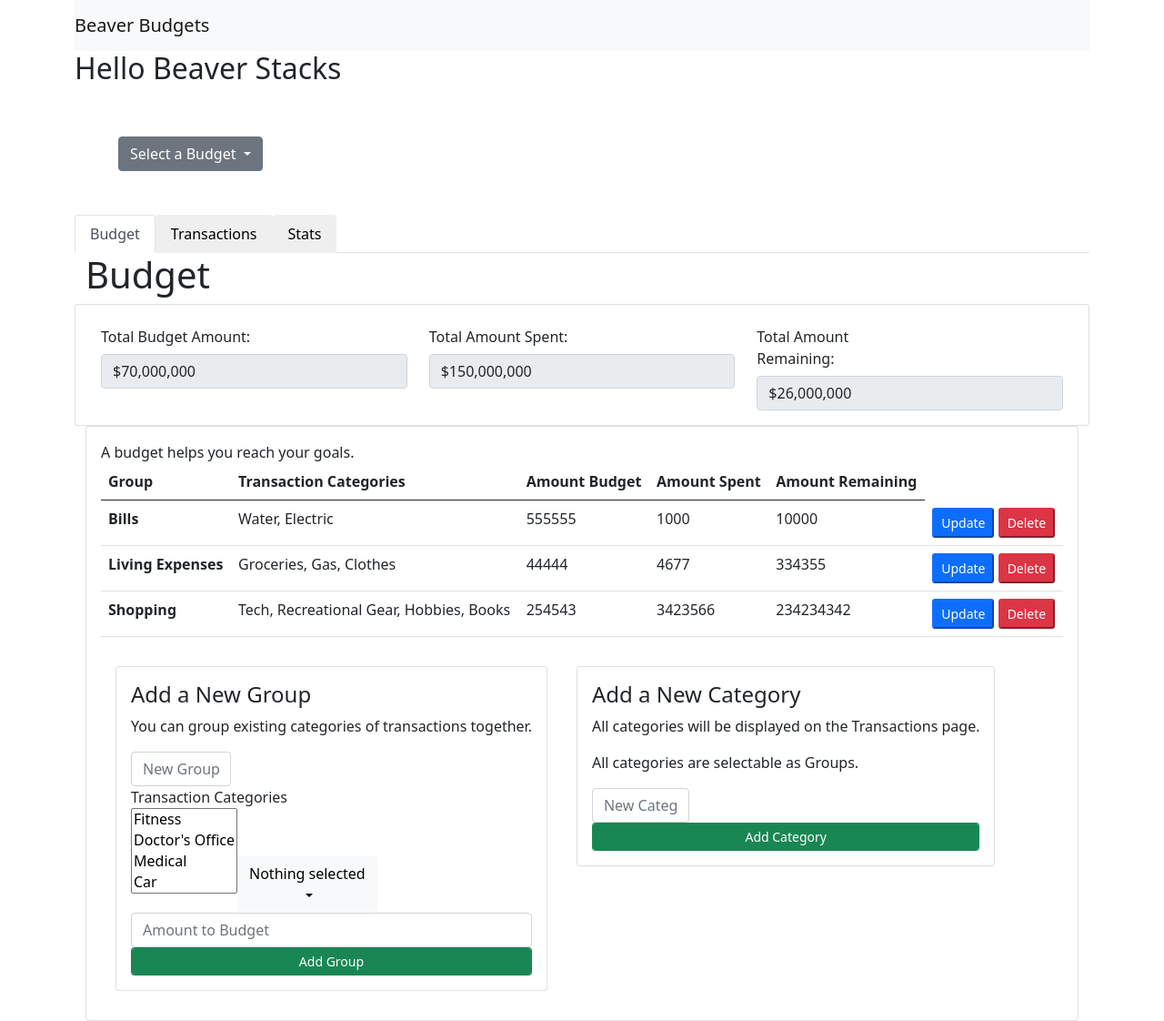
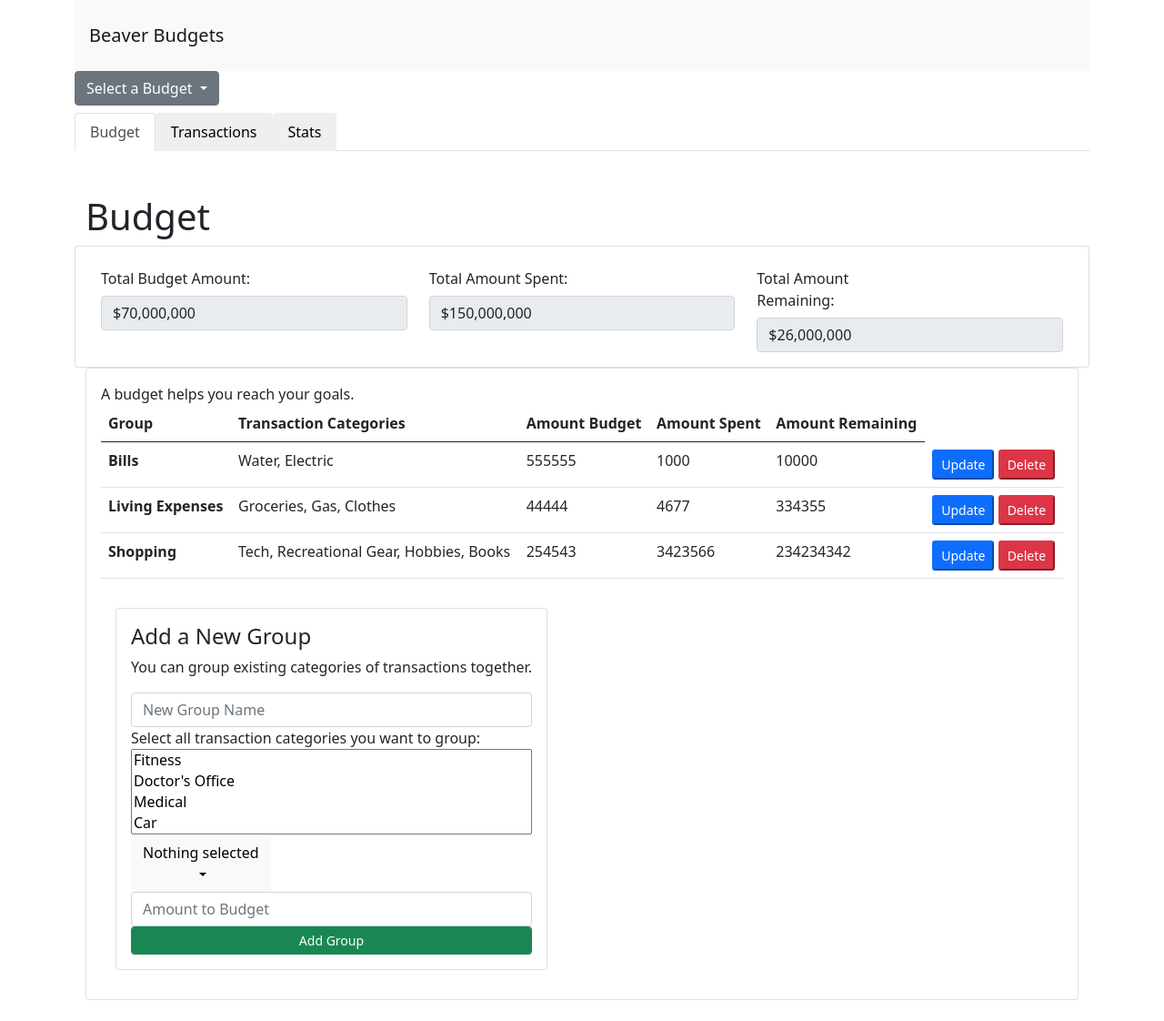
Before and after one commit to asa-leholland/BeaverHacks, a Python web app: template BeaverStacks/BudgetApp/templates/BudgetApp/index.html in a window 1280 px wide. Shown: the whole page at 91% size. After the commit the page ends 1099 px from the top, so only its background shows below. Run offline with Jinja, Linux system fonts and the light colour scheme; the template is opened without the code that fills it, so the values that code supplies are empty; some libraries are stand-ins or nearby versions.

Commit message:
Update index.html

```diff
--- a/BeaverStacks/BudgetApp/templates/BudgetApp/index.html
+++ b/BeaverStacks/BudgetApp/templates/BudgetApp/index.html
@@ -6,26 +6,22 @@
 
 		<div class="container">
   <nav class="navbar navbar-expand-lg navbar-light bg-light">
-    <a class="navbar-brand" >Beaver Budgets</a>
+    <a class="navbar-brand p-3" >Beaver Budgets</a>
   </nav>
 </div>
     <div class="container">
 
 
 
-
-
-		<h2>Hello Beaver Stacks</h2>
-
-    	<div class="btn-group m-5">
-				  <button class="btn btn-secondary btn dropdown-toggle" type="button" data-toggle="dropdown" aria-haspopup="true" aria-expanded="false">
+		<div class="dropdown">
+		  <button class="btn btn-secondary dropdown-toggle" type="button" id="dropdownMenuButton1" data-bs-toggle="dropdown" aria-expanded="false">
 		    Select a Budget
 		  </button>
-				  <div class="dropdown-menu">
-				    <option>March 2021</option>
-				    <option>April 2021</option>
-				    <option>May 2021</option>
-				  </div>
+		  <ul class="dropdown-menu" aria-labelledby="dropdownMenuButton1">
+		    <li><a class="dropdown-item" href="#">March 2021</a></li>
+		    <li><a class="dropdown-item" href="#">April 2021</a></li>
+		    <li><a class="dropdown-item" href="#">May 2021</a></li>
+		  </ul>
 		</div>
 
 <!--     	<ul class="nav nav-tabs flex-left">
@@ -35,7 +31,7 @@
 		</ul> -->
 
 		<!-- Nav tabs -->
-<ul class="nav nav-tabs" id="myTab" role="tablist">
+<ul class="nav nav-tabs mt-2" id="myTab" role="tablist">
   <li class="nav-item" role="presentation">
     <button class="nav-link active" id="budget-tab" data-bs-toggle="tab" data-bs-target="#budget" type="button" role="tab" aria-controls="budget" aria-selected="true">Budget</button>
   </li>
@@ -46,7 +42,7 @@
     <button class="nav-link" id="stats-tab" data-bs-toggle="tab" data-bs-target="#stats" type="button" role="tab" aria-controls="stats" aria-selected="false">Stats</button>
   </li>
 </ul>
-		<div class="tab-content" id="tabs">
+		<div class="tab-content mt-5" id="tabs">
 
 
 		    <div class="tab-pane active" id="budget" role="tabpanel" aria-labelledby="budget-tab">
@@ -55,7 +51,7 @@
 		    	<div class="container">
 
 
-				      <h1>Budget</h1>
+				      <div class='p5 m5'><h1 >Budget</h1></div>
 
 
 				    				  <div class="row">
@@ -167,11 +163,11 @@
 				 				<h4>Add a New Group</h4>
 							<p>You can group existing categories of transactions together.</p>
 						  <div class="form-inline">
-						  	<div class="col-3">
+						  	<div class="col p1">
 						      <input type="text" class="form-control" placeholder="New Group Name">
 						    </div>
-							<label>Transaction Categories</label>
-							<select class="selectpicker" multiple data-live-search="true">
+							<div class='p1'>Select all transaction categories you want to group:</div>
+							<select class="selectpicker w-100" multiple data-live-search="true">
 									  <option>Fitness</option>
 									  <option>Doctor's Office</option>
 									  <option>Medical</option>
@@ -188,21 +184,6 @@
 
 						</form>
 <!-- New Category Form -->
-						<form method="POST">
-							<div class='card m-3 p-3'>
-							<h4>Add a New Category</h4>
-							<p>All categories will be displayed on the Transactions page.</p>
-							<p>All categories are selectable as Groups.</p>
-						  <div class="form-inline">
-						  	<div class="col-3">
-						      <input type="text" class="form-control" placeholder="New Category Name">
-						    </div>
-						    <div class="col">
-						      <input type="submit" class="form-control btn-sm btn-success" value="Add Category">
-						    </div>
-						  </div>
-						  </div>
-						</form>
 				</div>
 
 
@@ -215,7 +196,7 @@
 
 		    	<div class="tab-pane" id="transactions" role="tabpanel" aria-labelledby="transactions-tab">
 		    		<!-- Overall Content for Transactions Tab -->
-		  <h1>Transactions</h1>
+		  <div class='p5 m5'><h1 >Transactions</h1></div>
 
 
 
@@ -294,33 +275,55 @@
 			    </div>
 			</div>
 
-			<!-- New Category Form -->
+							<div style="display: flex;">
 					<form method="POST">
-					<h4>Add a Transaction</h4>
+									<div class='card m-3 p-3'>
+									<h4>Add new transaction</h4>
 								  <div class="form-inline">
-				  	<div class="col-3">
+									  	<div class="col p-2">
 									      <input type="text" class="form-control" placeholder="New Transaction Name">
 									    </div>
-				    <div class="col">
+									    <div class="col p-2">
 									      <input type="date" class="form-control" >
 									    </div>
-				    <div class="col my-1">
-					 <label class="mr-sm-2" for="inlineFormCustomSelect">Category</label>
+								 <label class="mr-sm-2" for="inlineFormCustomSelect">Select a Category</label>
 										   <select class="custom-select mr-sm-2" id="inlineFormCustomSelect">
 										        <option selected>Choose...</option>
 										        <option value="1">One</option>
 										        <option value="2">Two</option>
 										        <option value="3">Three</option>
 										   </select>
-					</div>
-				    <div class="col">
+								  	<div class="col p-2">
 								      <input type="text" class="form-control" placeholder="New Amount">
 								    </div>
-				    <div class="col">
+								    <div class="col p-2">
 								      <input type="submit" class="form-control btn-sm btn-success" value="Add Transaction">
 								    </div>
 								  </div>
+								  </div>
 								</form>
+<!-- New Category Form -->
+						<form method="POST">
+							<div class='card m-3 p-3'>
+							<h4>Add a New Category</h4>
+							<p>All categories will be displayed on the Transactions page.</p>
+							<p>All categories are selectable as Groups.</p>
+						  <div class="form-inline">
+						  	<div class="col">
+						      <input type="text" class="form-control" placeholder="New Category Name">
+						    </div>
+						    <div class="col">
+						      <input type="submit" class="form-control btn-sm btn-success" value="Add Category">
+						    </div>
+						  </div>
+						  </div>
+						</form>
+				</div>
+
+			<!-- New Category Form -->
+			<div class='w-50'>
+
+			</div>
 
 		    </div>
 
@@ -329,7 +332,7 @@
 
 		    			    	<div class="tab-pane" id="stats" role="tabpanel" aria-labelledby="stats-tab">
 
-		    	<h1>Stats</h1>
+		    	<div class='p5 m5'><h1 >Stats</h1></div>
 		    </div>
 		</div>
 
```
Lines whose indentation alone changed are shown as unchanged.
